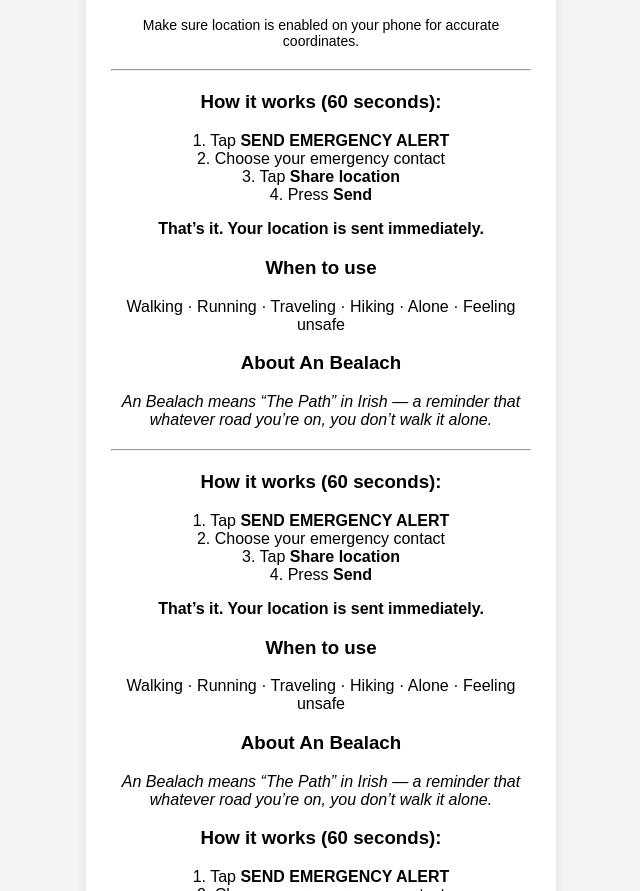
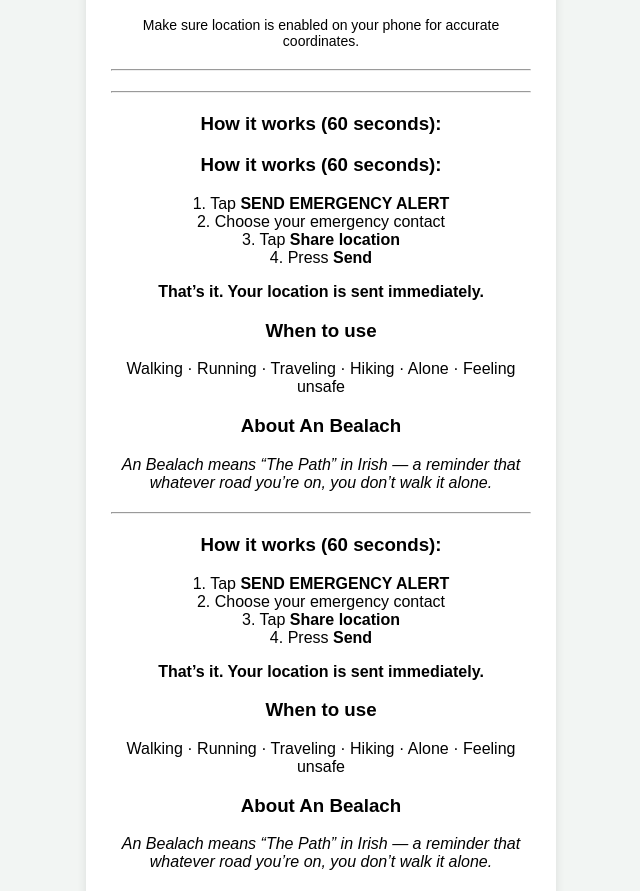
Before and after one commit to amyjohnoakley17-arch/anbealach-alert, a plain HTML site: page index.html in a window 1280 px wide. Shown: the part 1105-1996 px from the top of the page, without its empty margins (319-959 px from the left). Drawn offline with Linux system fonts and the light colour scheme.

Commit message:
Update index.html

```diff
--- a/index.html
+++ b/index.html
@@ -81,7 +81,8 @@
 </div>
 <p style="margin-top:20px;font-size:14px;">
 Make sure location is enabled on your phone for accurate coordinates.</p><hr style="margin:20px 0;">
-
+<hr style="margin:20px 0;">
+<h3>How it works (60 seconds):</h3>
 <h3>How it works (60 seconds):</h3>
 <p>1. Tap <b>SEND EMERGENCY ALERT</b><br>
 2. Choose your emergency contact<br>
```
